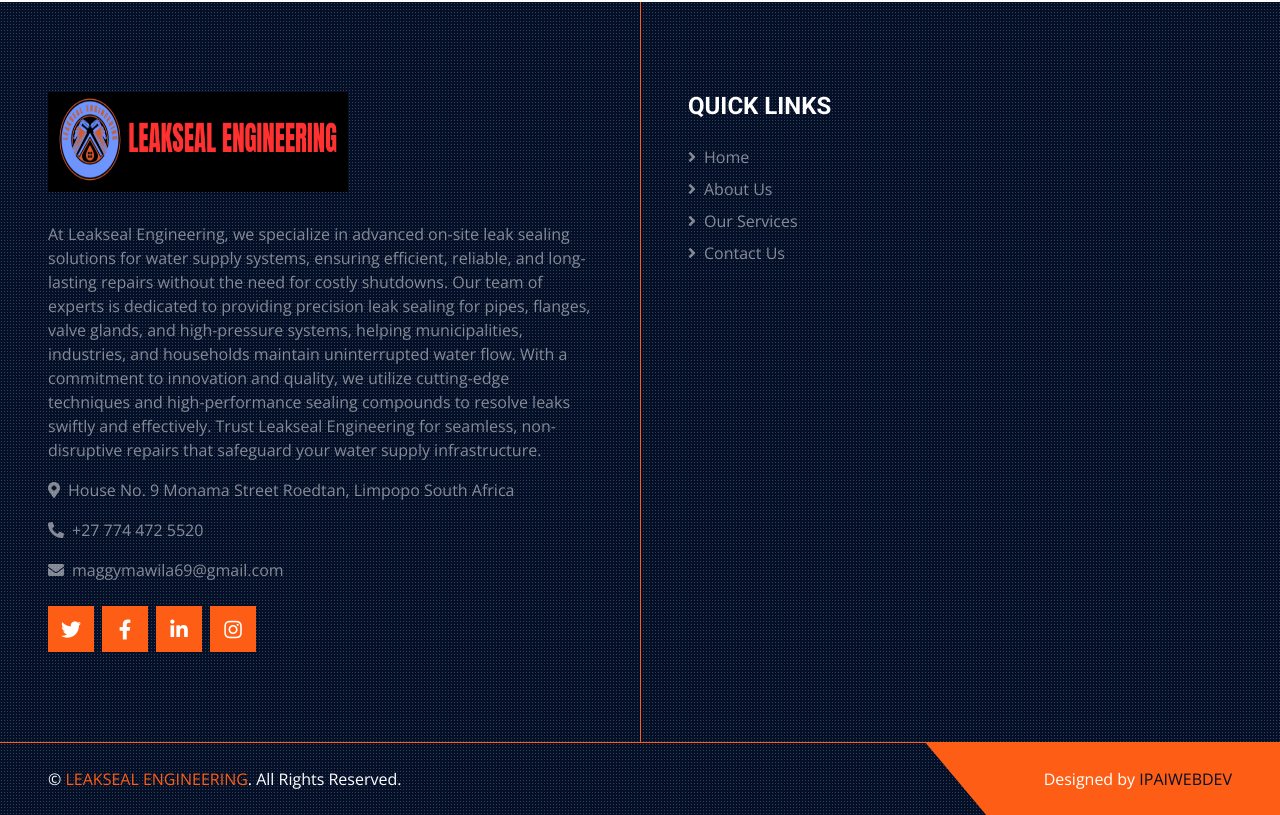
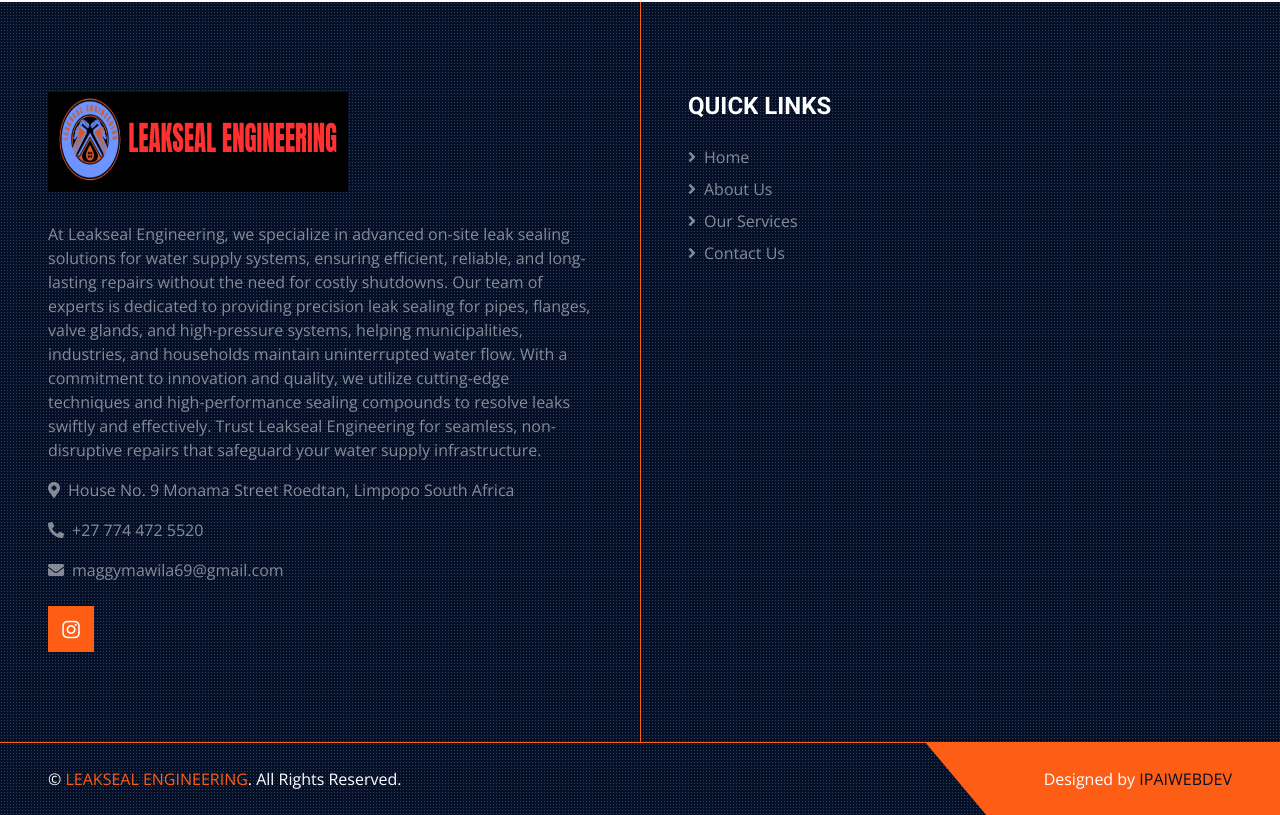
Before and after one commit to Peteripai/www.Leaksealengineering.co.za, a plain HTML site: page about.html in a window 1280 px wide. Shown: the part 1464-2279 px from the top of the page. Drawn offline with nearby package versions, Linux system fonts and the light colour scheme.

Commit message:
Update about.html
add insta link

```diff
--- a/about.html
+++ b/about.html
@@ -199,22 +199,8 @@
          <p><i class="fa fa-phone-alt me-2"></i>+27 774 472 5520</p>
          <p><i class="fa fa-envelope me-2"></i>maggymawila69@gmail.com</p>
          <div class="d-flex justify-content-start mt-4">
-           <a
-             class="btn btn-lg btn-primary btn-lg-square rounded-0 me-2"
-             href="#"
-             ><i class="fab fa-twitter"></i
-           ></a>
-           <a
-             class="btn btn-lg btn-primary btn-lg-square rounded-0 me-2"
-             href="#"
-             ><i class="fab fa-facebook-f"></i
-           ></a>
-           <a
-             class="btn btn-lg btn-primary btn-lg-square rounded-0 me-2"
-             href="#"
-             ><i class="fab fa-linkedin-in"></i
-           ></a>
-           <a class="btn btn-lg btn-primary btn-lg-square rounded-0" href="#"
+
+           <a class="btn btn-lg btn-primary btn-lg-square rounded-0" href="#https://www.instagram.com/leaksealegineering/"
              ><i class="fab fa-instagram"></i
            ></a>
          </div>
```
